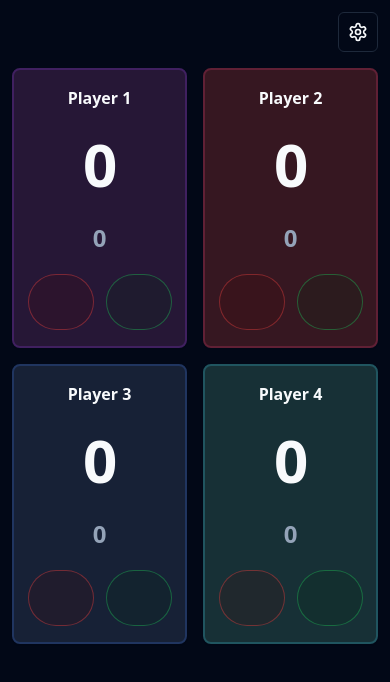
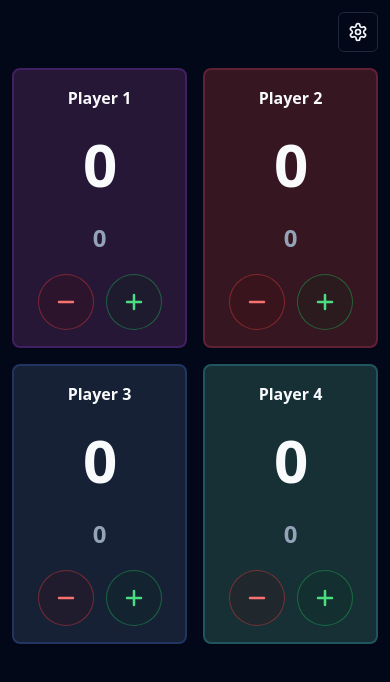
Before and after one commit to grimfeld/score-pocket, a React (Vite) app: page / in a window 390 px wide. Shown: the top 682 px of the page. Built offline with nearby package versions, Linux system fonts and the light colour scheme.

Commit message:
Refactor PlayerCard button styles for improved layout and responsiveness

```diff
--- a/src/components/PlayerCard.tsx
+++ b/src/components/PlayerCard.tsx
@@ -128,17 +128,17 @@ export default function PlayerCard({ player, index }: PlayerCardProps) {
             onClick={handleDecrement}
             variant="outline"
             size="lg"
-            className="h-14 w-14 sm:h-16 sm:w-16 md:h-20 md:w-20 text-3xl font-bold rounded-full touch-manipulation border-red-500/40 bg-red-950/20 text-red-400 hover:bg-red-950/30 hover:border-red-500/60"
+            className="h-14 w-14 sm:h-16 sm:w-16 md:h-20 md:w-20 p-0 aspect-square rounded-full touch-manipulation border-red-500/40 bg-red-950/20 text-red-400 hover:bg-red-950/30 hover:border-red-500/60 flex items-center justify-center"
           >
-            <Minus className="h-6 w-6 sm:h-7 sm:w-7" />
+            <Minus className="h-6 w-6 sm:h-7 sm:w-7 md:h-8 md:w-8 stroke-[2.5]" />
           </Button>
           <Button
             onClick={handleIncrement}
             variant="outline"
             size="lg"
-            className="h-14 w-14 sm:h-16 sm:w-16 md:h-20 md:w-20 text-3xl font-bold rounded-full touch-manipulation border-green-500/40 bg-green-950/20 text-green-400 hover:bg-green-950/30 hover:border-green-500/60"
+            className="h-14 w-14 sm:h-16 sm:w-16 md:h-20 md:w-20 p-0 aspect-square rounded-full touch-manipulation border-green-500/40 bg-green-950/20 text-green-400 hover:bg-green-950/30 hover:border-green-500/60 flex items-center justify-center"
           >
-            <Plus className="h-6 w-6 sm:h-7 sm:w-7" />
+            <Plus className="h-6 w-6 sm:h-7 sm:w-7 md:h-8 md:w-8 stroke-[2.5]" />
           </Button>
         </div>
       </CardContent>
```
